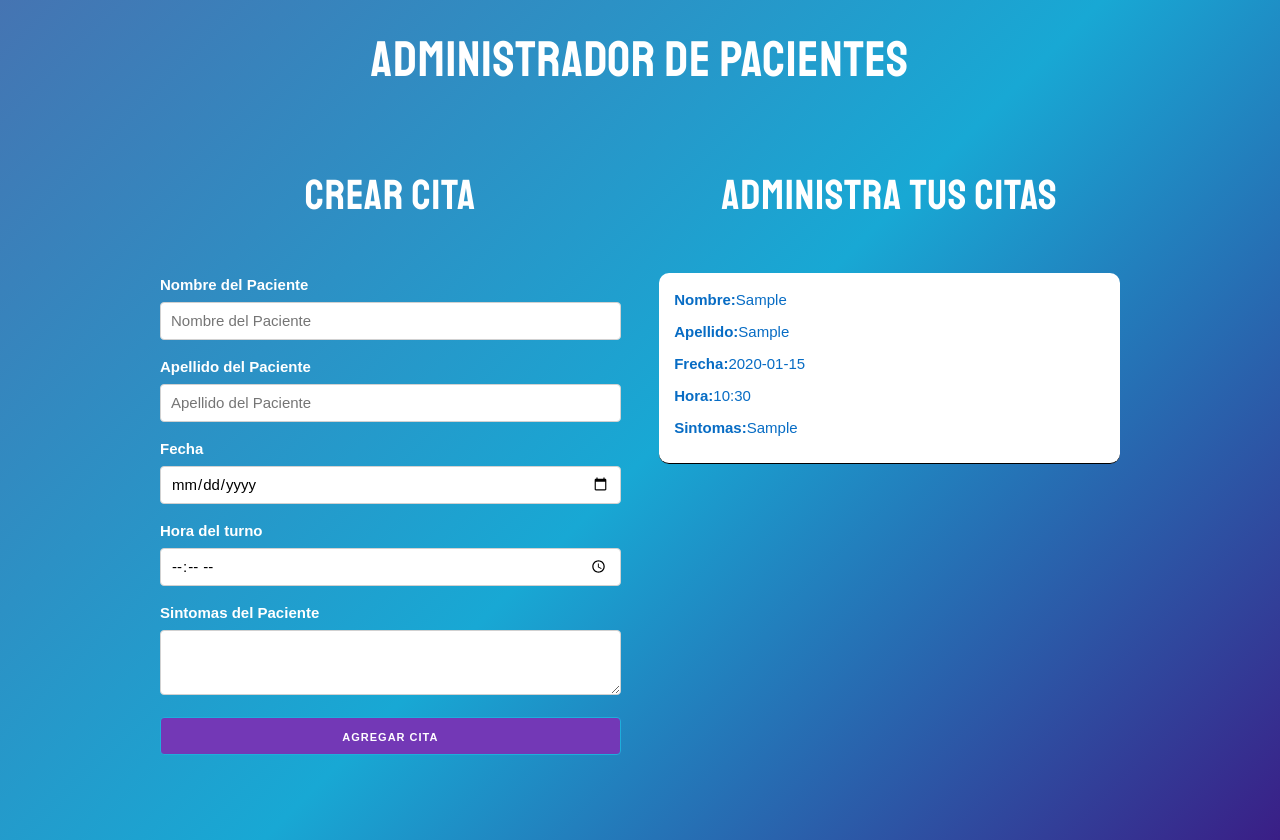
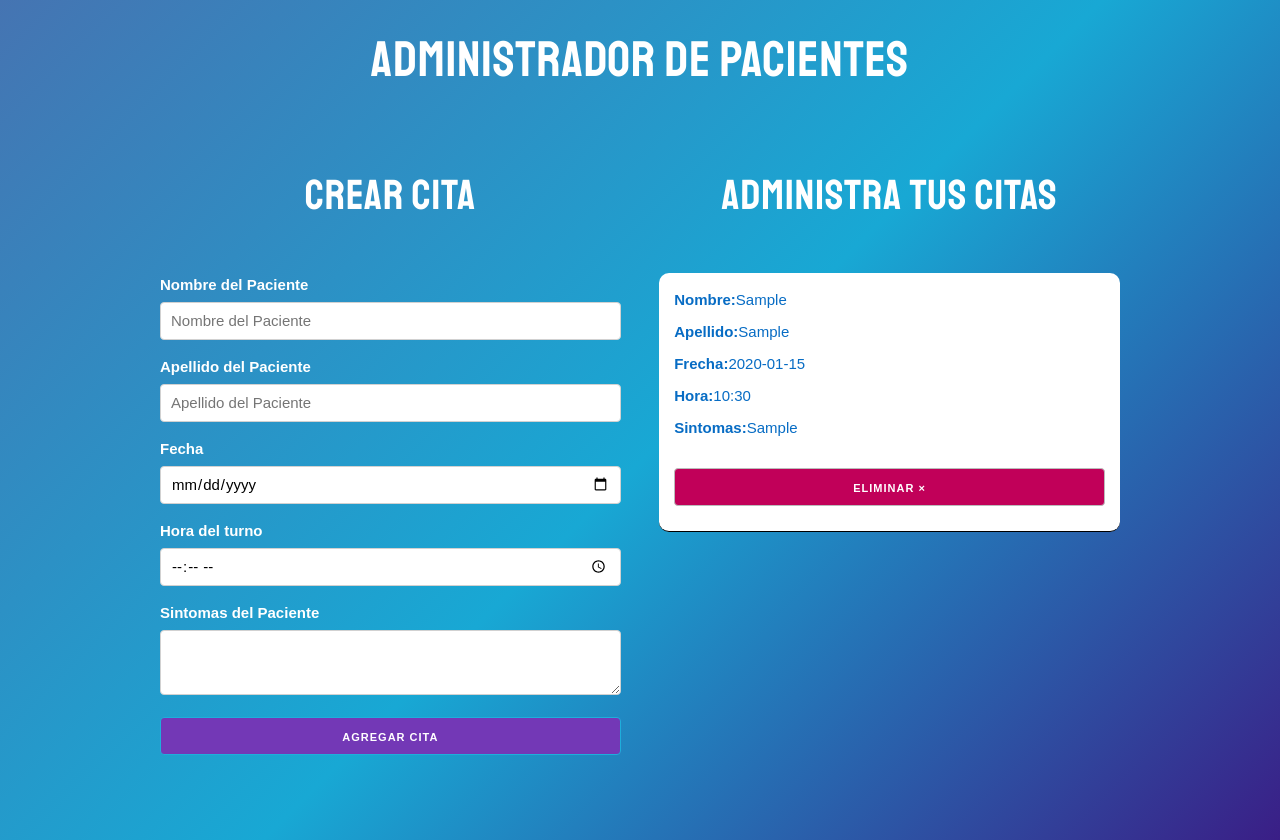
Before and after one commit to fmelcon/admcitas, a React (Create React App) app: page / in a window 1280 px wide. Both pictures are taken after typing "Sample", "Sample", "2020-01-15", "10:30", "Sample" into the empty fields and a click on the button "AGREGAR CITA". Built offline with nearby package versions, Linux system fonts and the light colour scheme.

Commit message:
borrar citas button

```diff
--- a/src/App.js
+++ b/src/App.js
@@ -11,6 +11,13 @@ function App() {
   const crearCita = (cita) => {
     setCitas([...citas, cita]);
   };
+
+  // funcion que eliminar una cita por su id
+  const eliminarCita = (id) => {
+    const nuevasCitas = citas.filter((cita) => cita.id !== id);
+    setCitas(nuevasCitas);
+  };
+
   // Mensaje condicional
   const titulo = citas.length === 0 ? "No hay citas" : "Administra tus Citas";
 
@@ -26,7 +33,7 @@ function App() {
           <div className="one-half column">
             <h2>{titulo}</h2>
             {citas.map((cita) => (
-              <Cita key={cita.id} cita={cita} />
+              <Cita key={cita.id} cita={cita} eliminarCita={eliminarCita} />
             ))}
           </div>
         </div>
--- a/src/components/Cita.jsx
+++ b/src/components/Cita.jsx
@@ -1,6 +1,6 @@
 import React from "react";
 
-const Cita = ({ cita }) => {
+const Cita = ({ cita, eliminarCita }) => {
   return (
     <div className="cita">
       <p>
@@ -18,6 +18,12 @@ const Cita = ({ cita }) => {
       <p>
         Sintomas:<span>{cita.sintomas}</span>
       </p>
+      <button
+        className="button eliminar u-full-width"
+        onClick={() => eliminarCita(cita.id)}
+      >
+        Eliminar &times;
+      </button>
     </div>
   );
 };
```
